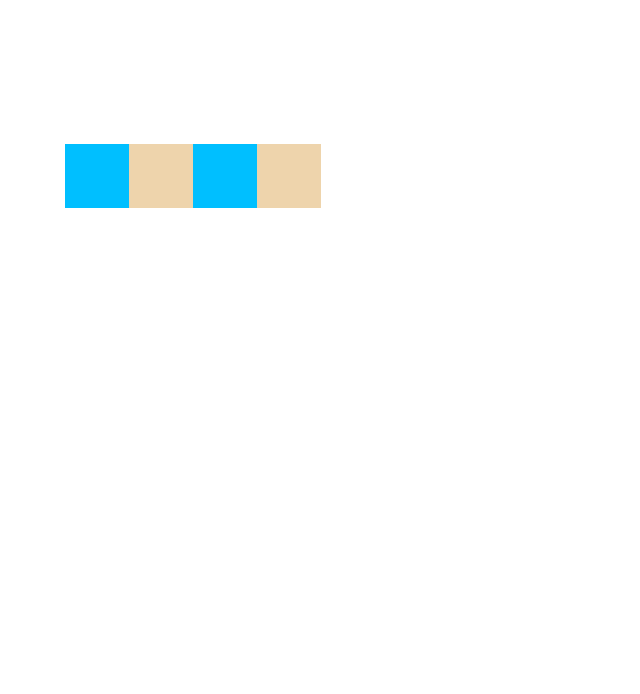
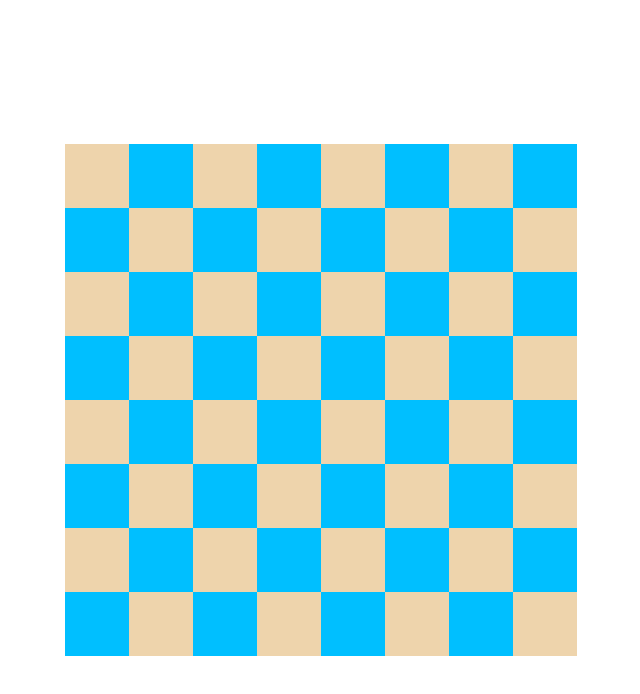
Before and after one commit to AlexKomanov/react-chess-typescript, a React (Create React App) app: page / in a window 1280 px wide. Shown: the top 694 px of the page, without its empty margins (319-959 px from the left). Built offline with nearby package versions, Linux system fonts and the light colour scheme.

Commit message:
Adding BoardComponent

```diff
--- a/src/components/BoardComponent.tsx
+++ b/src/components/BoardComponent.tsx
@@ -1,12 +1,24 @@
-import React from 'react'
+import React, { FC } from 'react'
+import { Board } from '../models/Board';
+import CellComponent from './CellComponent';
 
-const BoardComponent = () => {
+interface BoardProps {
+  board: Board;
+  setBoard: (board: Board) => void;
+}
+
+const BoardComponent: FC<BoardProps> = ({ board, setBoard }) => {
   return (
     <div className='board'>
-        <div className="cell black"></div>
-        <div className="cell white"></div>
-        <div className="cell black"></div>
-        <div className="cell white"></div>
+      {board.cells.map((row, index) =>
+        <React.Fragment key={index}>
+          {row.map(cell =>
+            <CellComponent cell={cell}
+
+            />
+          )}
+        </React.Fragment>
+      )}
 
     </div>
   )
```
